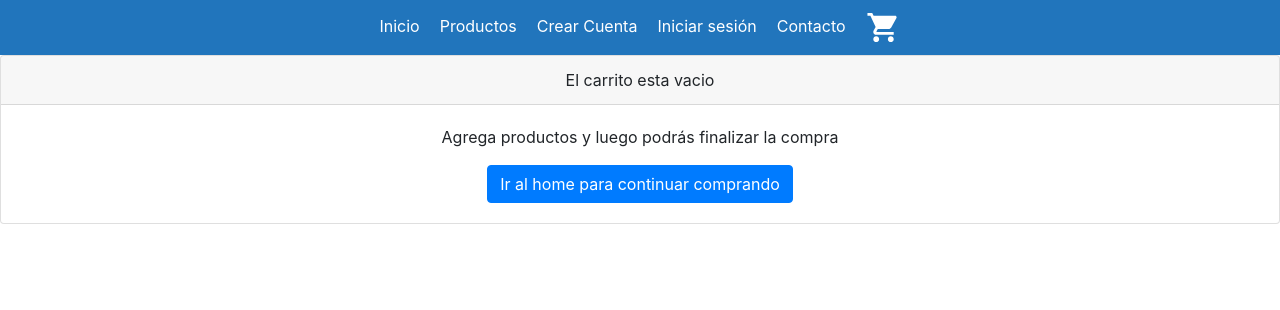
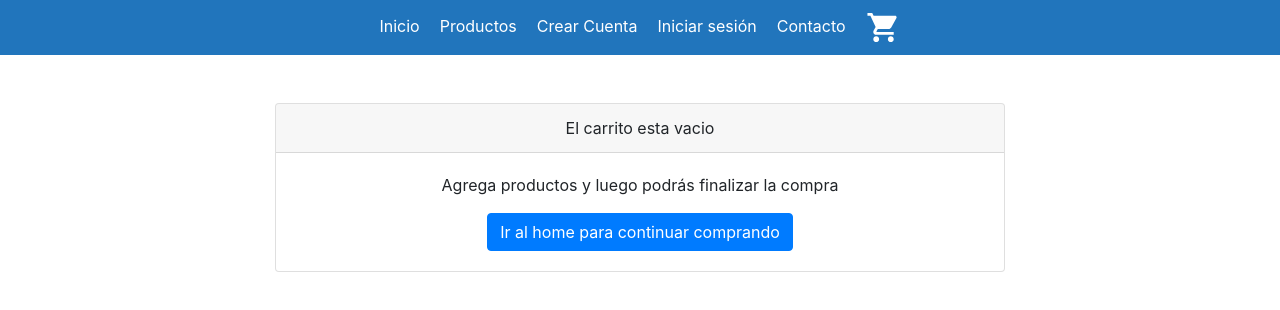
Before and after one commit to dacapdevila/react-ecommerce-project, a React (Create React App) app: page /cart in a window 1280 px wide. Shown: the top 310 px of the page. Built offline with nearby package versions, Linux system fonts and the light colour scheme; no server answers.

Commit message:
Mejoras en el carrito

```diff
--- /dev/null
+++ b/src/components/CartMessage/CartMessage.js
@@ -0,0 +1,29 @@
+import React from 'react';
+import { Link } from "react-router-dom";
+import { Container, Row, Col } from "react-bootstrap";
+
+const CartMessage = () => {
+    return (
+        <Container>
+            <Row className="justify-content-center">
+                <Col sm={12} md={8} lg={8} xl={8}>
+                    <div className="card my-5">
+                        <div className="card-header">
+                            El carrito esta vacio
+                        </div>
+                        <div className="card-body">
+                            <p className="card-text">
+                                Agrega productos y luego podrás finalizar la compra
+                            </p>
+                            <Link to="/" className="btn btn-primary">
+                                Ir al home para continuar comprando
+                            </Link>
+                        </div>
+                    </div>
+                </Col>
+            </Row>
+        </Container>
+    )
+}
+
+export default CartMessage;
--- a/src/components/CartTable/CartTable.js
+++ b/src/components/CartTable/CartTable.js
@@ -2,6 +2,7 @@ import React, { useEffect, useContext } from "react";
 import CartContext from "../../globals/cartContext";
 import { Container, Row, Col, Table } from 'react-bootstrap';
 import Swal from "sweetalert2";
+import Title from "../../ui/Title/Title";
 
 const CartTable = () => {
     const { cart, setCart, setQnt } = useContext(CartContext);
@@ -44,13 +45,9 @@ const CartTable = () => {
 
     return (
         <Container>
-            <Row className="justify-content-center">
-                <Col>
-                    <h1>
-                        Carrito
-                    </h1>
-                </Col>
-            </Row>
+
+            <Title title="Carrito" />
+
             <Row className="justify-content-center">
                 <Col>
                     <Table striped bordered hover>
--- a/src/pages/Cart/Cart.js
+++ b/src/pages/Cart/Cart.js
@@ -1,8 +1,9 @@
 import React, { useContext } from "react";
 import { Link } from "react-router-dom";
+import CartContext from "../../globals/cartContext";
 import CartTable from "../../components/CartTable/CartTable";
 import Summary from "../../components/Summary/Summary";
-import CartContext from "../../globals/cartContext";
+import CartMessage from "../../components/CartMessage/CartMessage";
 
 const Cart = () => {
     const { cart } = useContext(CartContext);
@@ -26,7 +27,7 @@ const Cart = () => {
     return (
         <div className="cart">
             { cart.length === 0 ? (
-                messageConditional
+                <CartMessage />
             ) : (
                 <div>
                     <CartTable />
```
Also changed, not shown: 1 other file (tests, documents, lock files or other folders).
